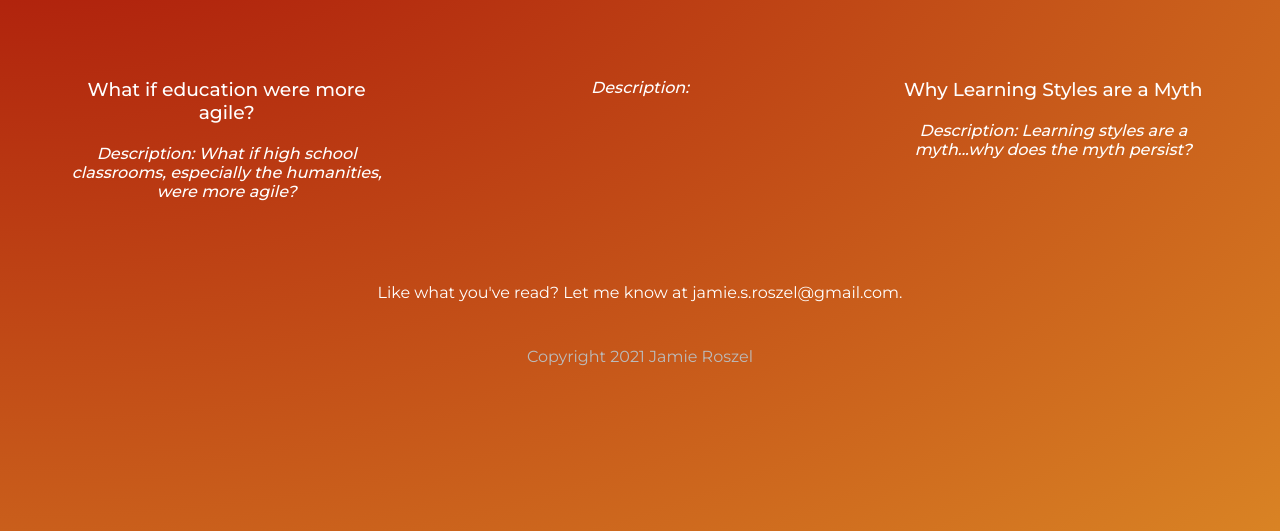
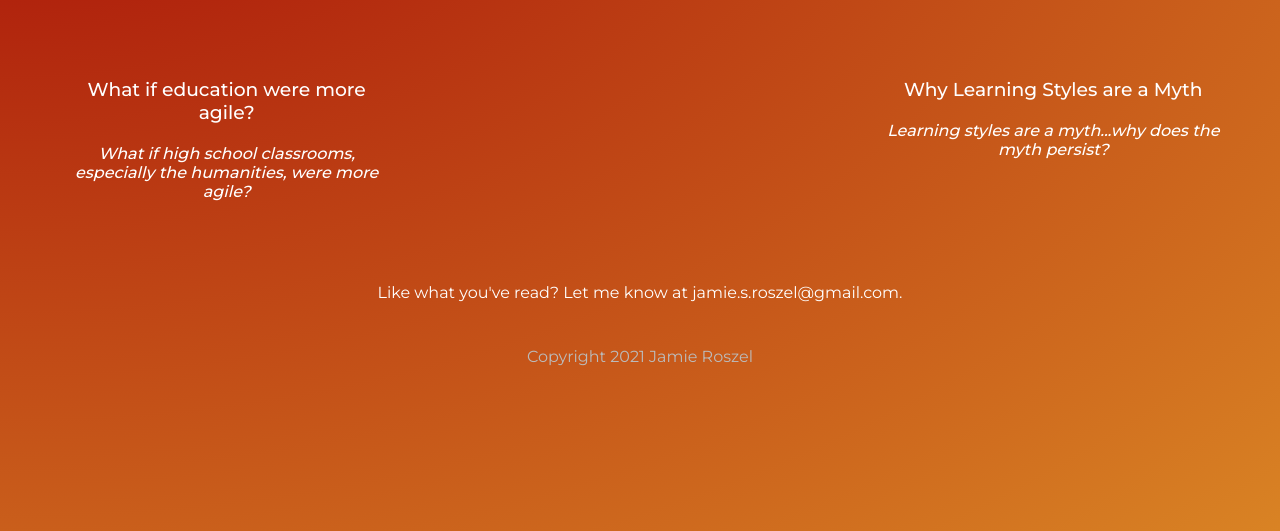
Before and after one commit to jamieroszel/capstone2.0, a Gatsby site: page /articles in a window 1280 px wide. Shown: the part 269-800 px from the top of the page. Built offline with nearby package versions, Linux system fonts and the light colour scheme; Gatsby itself is replaced by a stand-in of ours.

Commit message:
remove description text from article index page

```diff
--- a/src/pages/articles/index.js
+++ b/src/pages/articles/index.js
@@ -18,7 +18,7 @@ const Articles = ({ data }) => {
             <Link to={"/articles/" + article.frontmatter.slug} key={article.id}>
               <div>
                 <h3>{article.frontmatter.title}</h3>
-                <h4> Description: {article.frontmatter.description}</h4>
+                <h4> {article.frontmatter.description}</h4>
               </div>
             </Link>
           ))}
```
